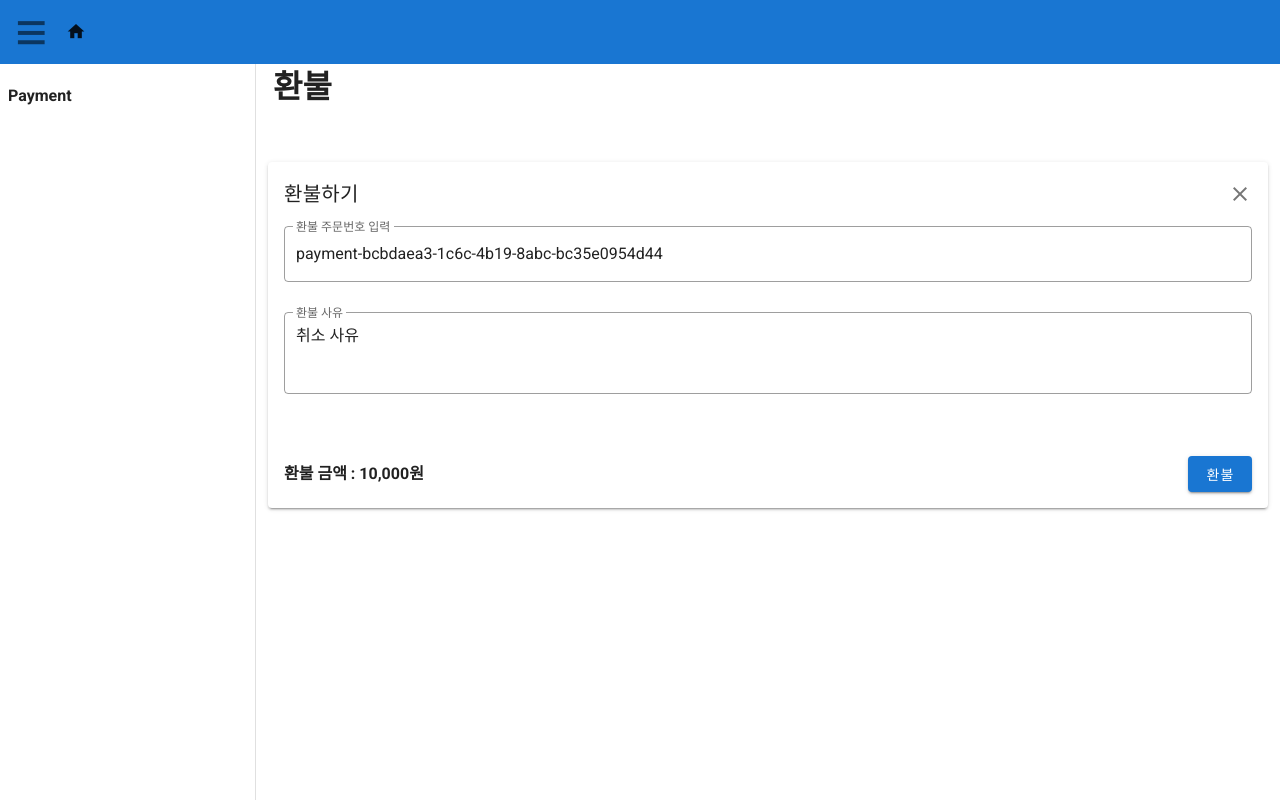
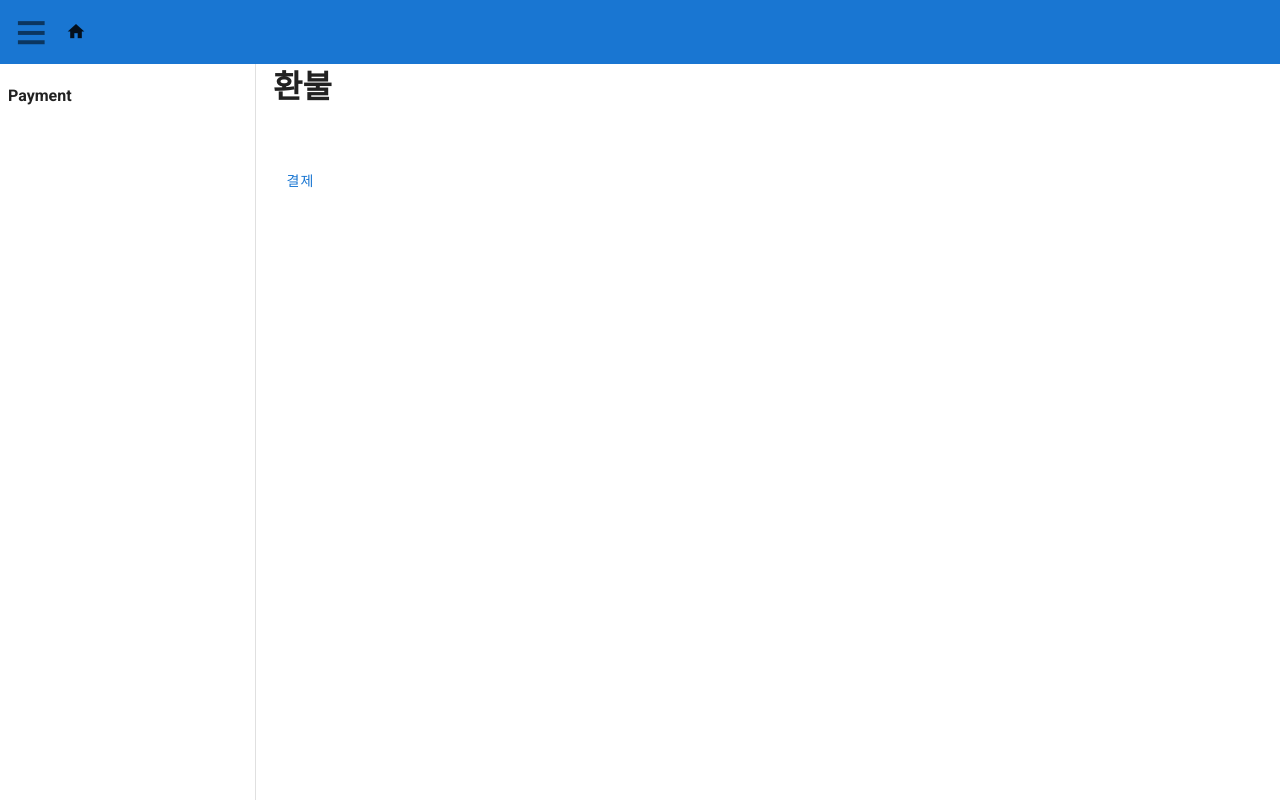
Before and after one commit to sooheon45/payment-system, a Vue app in the folder frontend/: page /#/requestPayments/refund/1 in a window 1280 px wide. Built offline with nearby package versions, Linux system fonts and the light colour scheme.

Commit message:
payment.vue 수정

```diff
--- a/frontend/src/components/listers/Payment.vue
+++ b/frontend/src/components/listers/Payment.vue
@@ -1,5 +1,14 @@
 <template>
     <div>
+        <v-btn
+            class="mx-auto"
+            @click="openDialog = true"
+            color="primary"
+            text
+        >
+            결제
+        </v-btn>
+        <v-dialog width="400" v-model="openDialog">
             <v-card>
                 <div v-if="serviceType == 'pay'"
                     style="width:100%;"
@@ -7,7 +16,7 @@
                     <v-row class="ma-0 pa-4 pb-0">
                         <v-card-title class="pa-0">결제하기</v-card-title>
                         <v-spacer></v-spacer>
-                    <v-icon @click="close()">mdi-close</v-icon>
+                        <v-icon @click="closeDialog()">mdi-close</v-icon>
                     </v-row>
                     <v-card-text class="payment-dialog-scroll">
                         <h3 class="pb-2">상품명 : {{ requestInfo.name }}</h3>
@@ -19,7 +28,6 @@
                         </v-row>
 
                         <v-divider class="mt-2 mb-2"></v-divider>
-                    {{ paymentDetail }}
                         <!-- pay 디테일 -->
                         <div v-if="paymentDetail">
                             <v-text-field outlined v-model="requestInfo.buyerName" label="구매자 성명" />
@@ -37,7 +45,7 @@
                     <v-row class="ma-0 pa-4 pb-0">
                         <v-card-title class="pa-0">환불하기</v-card-title>
                         <v-spacer></v-spacer>
-                    <v-icon @click="close()">mdi-close</v-icon>
+                        <v-icon @click="closeDialog()">mdi-close</v-icon>
                     </v-row>
                     <v-card-text class="payment-dialog-scroll">
                         <v-text-field outlined required v-model="requestInfo.paymentId" label="환불 주문번호 입력" />
@@ -60,7 +68,7 @@
                     <v-row class="ma-0 pa-4 pb-0">
                         <v-card-title class="pa-0">영수증 조회</v-card-title>
                         <v-spacer></v-spacer>
-                    <v-icon @click="close()">mdi-close</v-icon>
+                        <v-icon @click="closeDialog()">mdi-close</v-icon>
                     </v-row>
                     <div class="payment-dialog-scroll">
                         <div class="pa-4">
@@ -86,6 +94,7 @@
                     </v-row>
                 </div>
             </v-card>
+        </v-dialog>
     </div>
 </template>
 
@@ -124,7 +133,8 @@
                 buyerId: "",
                 buyerTel: ""
             },
-            isReceiptCompleted: false
+            isReceiptCompleted: false,
+            openDialog: false,
         }),
         async created() {
             // var me = this;
@@ -220,8 +230,8 @@
                     alert("조회 실패")
                 }
             },
-            close(){
-                this.$emit('close');
+            closeDialog() {
+                this.openDialog = false;
             }
         }
     };
--- a/frontend/src/components/listers/RequestPaymentPaymentCards.vue
+++ b/frontend/src/components/listers/RequestPaymentPaymentCards.vue
@@ -15,27 +15,13 @@
         </v-card>
         <v-col>
             <div>
-                <v-dialog width="400"
-                    v-model="openDialog"
-                >
                 <!-- 모드 종류 : receipt(영수증 조회), pay(결제정보), receipt(환불관련),paymentDetail()  -->
                 <Payment
-                        @close="closeDialog"
                     :serviceType="'pay'"
                     :paymentDetail="false"
                     :editMode="false"
                     :requestInfo="requestInfo"
                 />
-                </v-dialog>
-
-                <v-btn
-                    v-on="on"
-                    class="mx-auto"
-                    @click="setRequestInfo()"
-                    color="primary"
-                >
-                    결제
-                </v-btn>
             </div>
         </v-col>
         <v-row>
@@ -61,7 +47,6 @@
             values: [],
             newValue: {},
             tick : true,
-            openDialog : false,
             // paymentDetail : false,
             requestInfo: {
                 orderId: '',
@@ -103,10 +88,6 @@
                     buyerEmail: 'kibum0405@gmail.com',
                     reason: ''
                 };
-                this.openDialog = true;
-            },
-            closeDialog(){
-                this.openDialog = false
             },
             append(value){
                 this.tick = false
```
Lines whose indentation alone changed are shown as unchanged.
